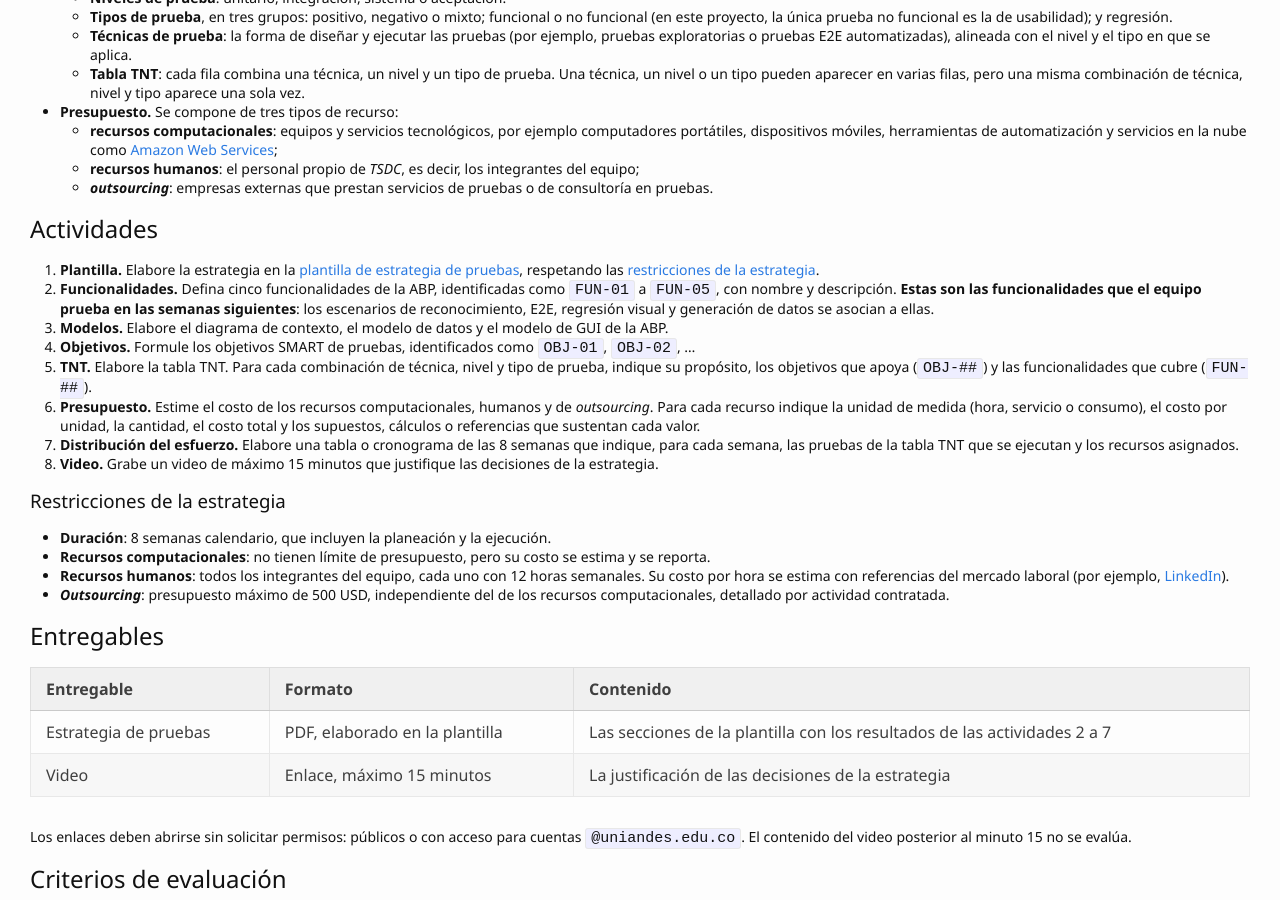
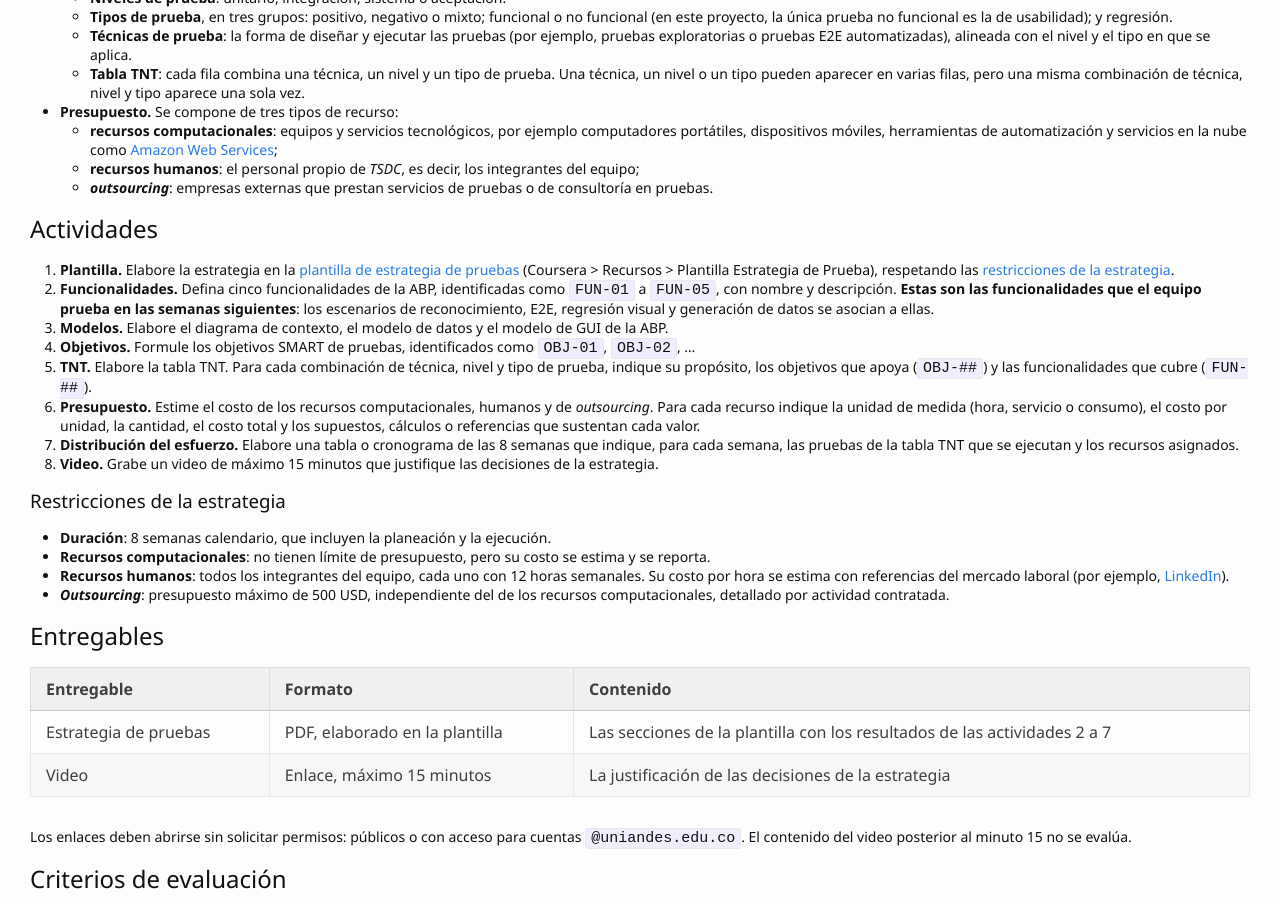
Before and after one commit to TiCSw/mt1_guias_pruebas, a Jekyll site: the page built from docs/semanas/semana3.md, in a window 1280 px wide and 900 px high, scrolled down 898 px. Built offline with Jekyll 4.4.1, drawn with Linux system fonts in a browser that asks for light colours; some web fonts are replaced; our own code applies the rules of GitHub Pages for plain Markdown files; comment, search, counter and statistics services are not loaded.

Commit message:
Update semana3.md

```diff
--- a/docs/semanas/semana3.md
+++ b/docs/semanas/semana3.md
@@ -49,7 +49,7 @@
 ## Actividades
 
 1. **Plantilla.** Elabore la estrategia en la
-   [plantilla de estrategia de pruebas](https://thesoftwaredesignlab.github.io/AutTestingCourseraBook/templates/estrategia-pruebas.docx),
+   [plantilla de estrategia de pruebas](https://www.coursera.org/learn/pruebas-automatizadas-software/resources/CY0RM) (Coursera > Recursos > Plantilla Estrategia de Prueba),
    respetando las [restricciones de la estrategia](#restricciones-de-la-estrategia).
 2. **Funcionalidades.** Defina cinco funcionalidades de la ABP, identificadas como `FUN-01` a
    `FUN-05`, con nombre y descripción. **Estas son las funcionalidades que el equipo prueba en las
```
